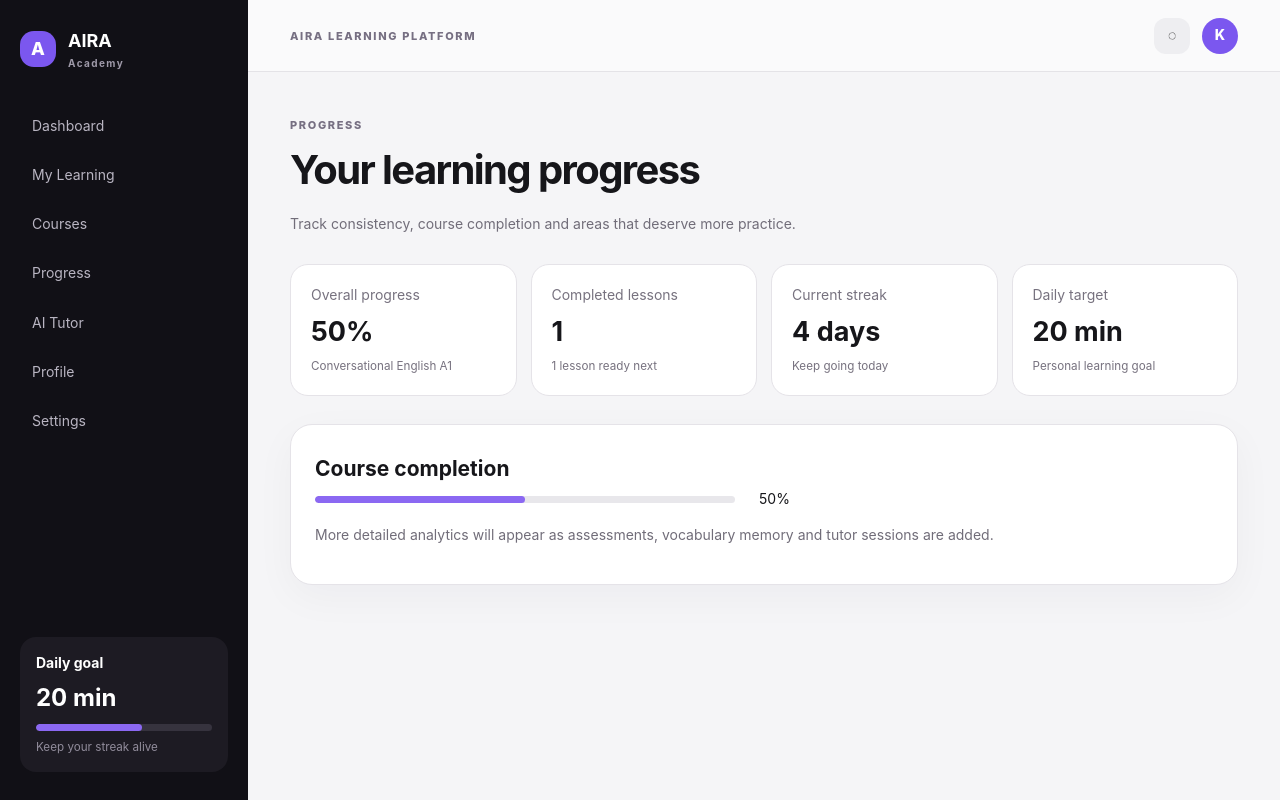
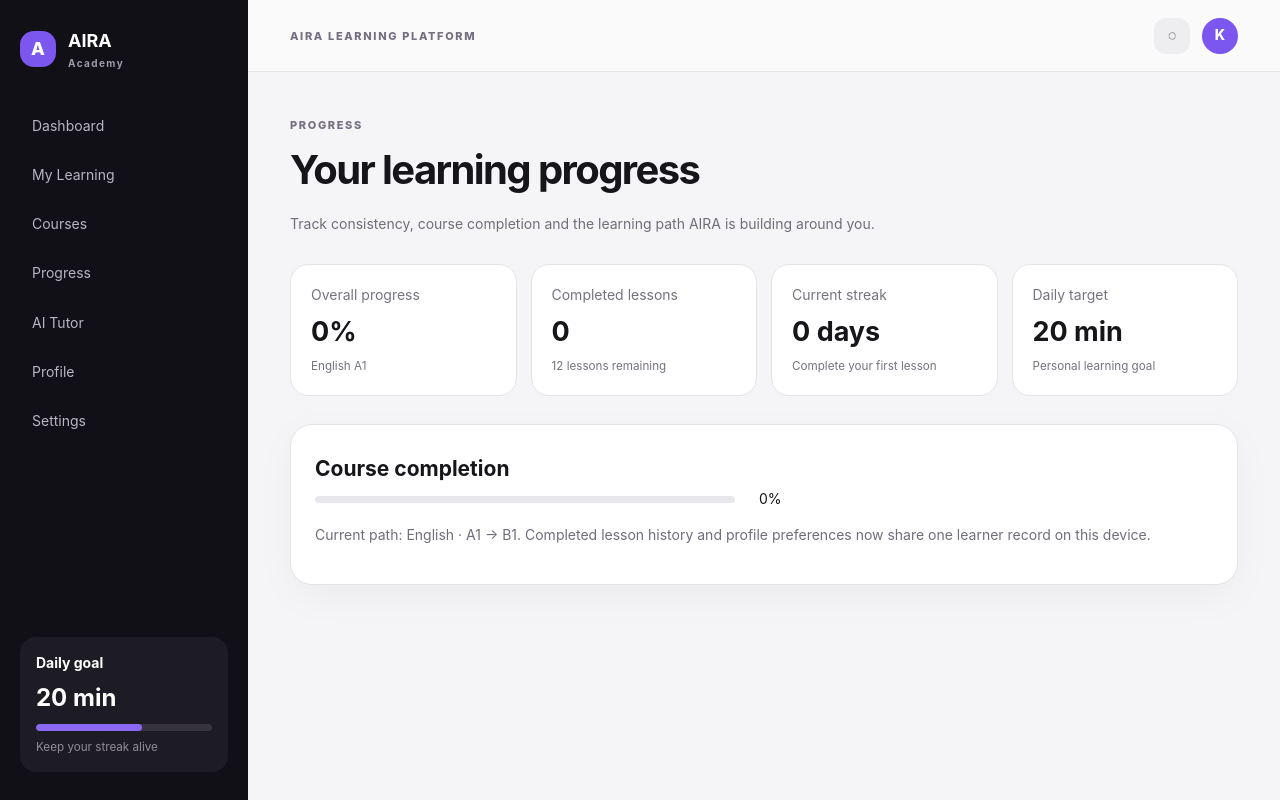
Before and after one commit to tsapkovaby-cyber/AIRA-OS, a Next.js app: page /learn/progress in a window 1280 px wide. Built offline with nearby package versions, Linux system fonts and the light colour scheme.

Commit message:
Connect progress page to learner profile

```diff
--- a/app/learn/progress/page.tsx
+++ b/app/learn/progress/page.tsx
@@ -1,2 +1,14 @@
+"use client";
+
+import { useEffect, useMemo, useState } from "react";
 import styles from "../learn.module.css";
-export default function Progress(){return <><div className={styles.pageHeading}><span className={styles.eyebrow}>PROGRESS</span><h1>Your learning progress</h1><p>Track consistency, course completion and areas that deserve more practice.</p></div><div className={styles.statsGrid}><article><span>Overall progress</span><strong>50%</strong><small>Conversational English A1</small></article><article><span>Completed lessons</span><strong>1</strong><small>1 lesson ready next</small></article><article><span>Current streak</span><strong>4 days</strong><small>Keep going today</small></article><article><span>Daily target</span><strong>20 min</strong><small>Personal learning goal</small></article></div><article className={styles.panel}><h2>Course completion</h2><div className={styles.progressRow}><div className={styles.progress}><i style={{width:'50%'}}/></div><span>50%</span></div><p className={styles.muted}>More detailed analytics will appear as assessments, vocabulary memory and tutor sessions are added.</p></article></>}
+import { DEFAULT_LEARNER_PROFILE, LearnerProfile, loadLearnerProfile } from "../../../lib/learner-profile";
+
+export default function Progress(){
+  const [profile,setProfile]=useState<LearnerProfile>(DEFAULT_LEARNER_PROFILE);
+  useEffect(()=>setProfile(loadLearnerProfile()),[]);
+  const totalLessons=12;
+  const completed=profile.completedLessons.length;
+  const completion=useMemo(()=>Math.min(100,Math.round((completed/totalLessons)*100)),[completed]);
+
+  return <><div className={styles.pageHeading}><span className={styles.eyebrow}>PROGRESS</span><h1>Your learning progress</h1><p>Track consistency, course completion and the learning path AIRA is building around you.</p></div><div className={styles.statsGrid}><article><span>Overall progress</span><strong>{completion}%</strong><small>{profile.targetLanguage} {profile.currentLevel}</small></article><article><span>Completed lessons</span><strong>{completed}</strong><small>{Math.max(0,totalLessons-completed)} lessons remaining</small></article><article><span>Current streak</span><strong>{profile.streak} {profile.streak===1?"day":"days"}</strong><small>{profile.lastActivityAt?"Recent learning activity saved":"Complete your first lesson"}</small></article><article><span>Daily target</span><strong>{profile.dailyTarget} min</strong><small>Personal learning goal</small></article></div><article className={styles.panel}><h2>Course completion</h2><div className={styles.progressRow}><div className={styles.progress}><i style={{width:`${completion}%`}}/></div><span>{completion}%</span></div><p className={styles.muted}>Current path: {profile.targetLanguage} · {profile.currentLevel} → {profile.targetLevel}. Completed lesson history and profile preferences now share one learner record on this device.</p></article></>}
```
